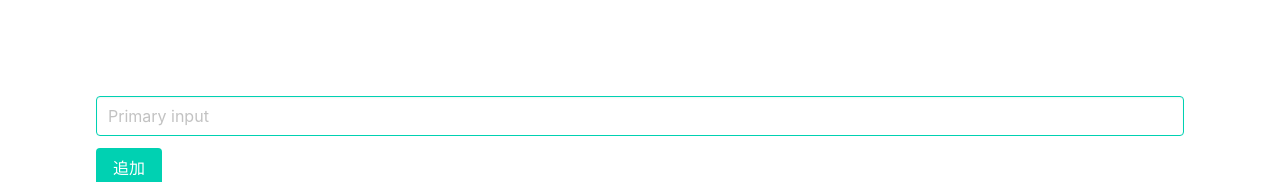
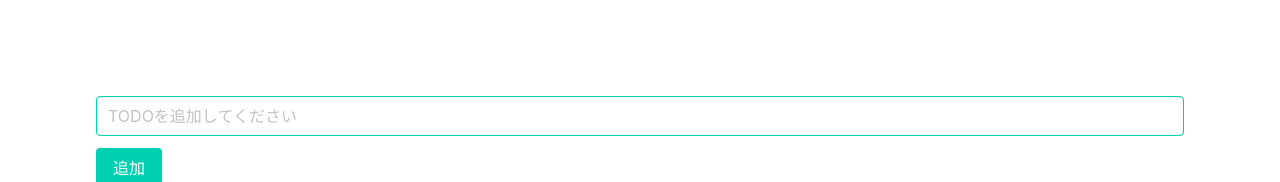
Before and after one commit to Shigeyuki-fukuda/todo_list, a Vue app: page / in a window 1280 px wide. Shown: the top 182 px of the page. Built offline with nearby package versions, Linux system fonts and the light colour scheme.

Commit message:
:speech_balloon: TODO追加のプレースホルダーを修正した

```diff
--- a/src/components/AddForm.vue
+++ b/src/components/AddForm.vue
@@ -2,7 +2,7 @@
   <section class="section">
     <div class="field">
      <div class="control">
-      <input class="input is-primary" type="text" placeholder="Primary input" v-model="todo">
+      <input class="input is-primary" type="text" placeholder="TODOを追加してください" v-model="todo">
      </div>
     </div>
     <a class="button is-primary" @click="addTodo">追加</a>
```
